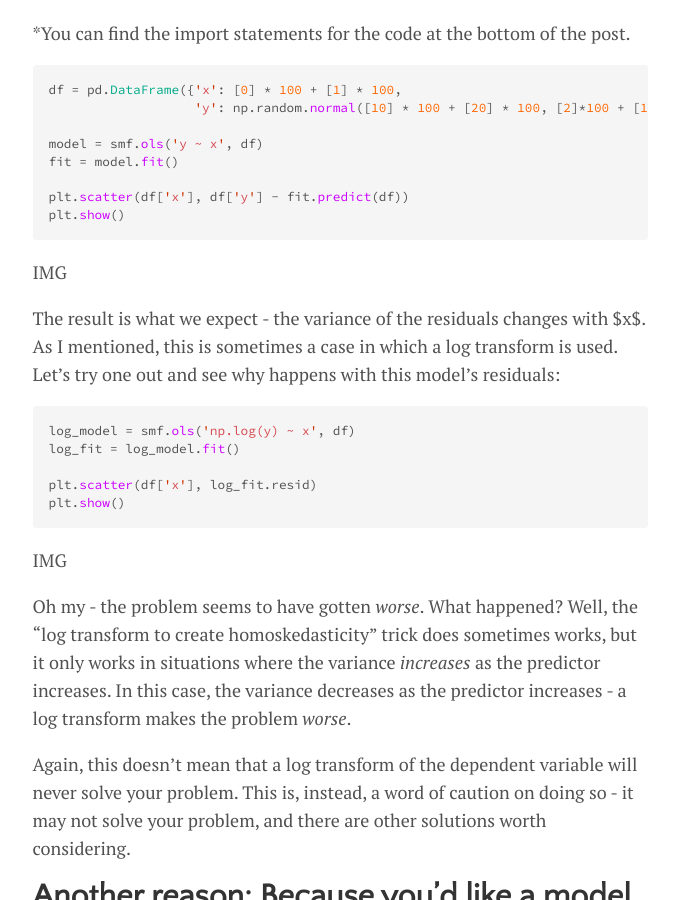
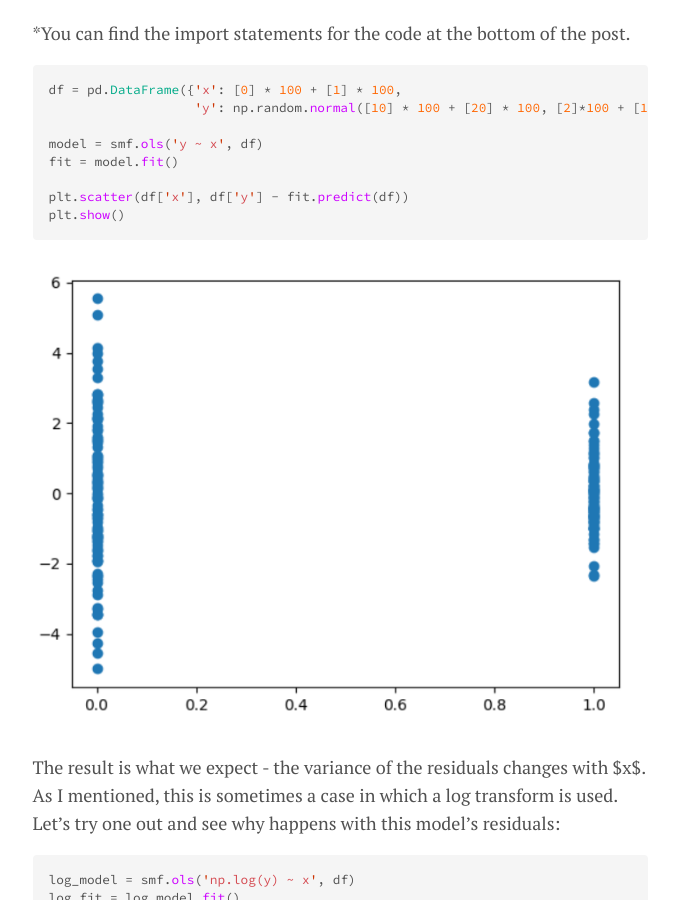
Before and after one commit to lmc2179/lmc2179.github.io, a Jekyll site: the page built from drafts/multiplicative.md, in a window 1280 px wide and 900 px high, scrolled down 2371 px. Shown: the whole window, without its empty margins (300-978 px from the left). Built offline with Jekyll 4.4.1, drawn with Linux system fonts in a browser that asks for light colours; formulas are drawn with MathJax 3.

Commit message:
Update multiplicative.md

````diff
--- a/drafts/multiplicative.md
+++ b/drafts/multiplicative.md
@@ -56,7 +56,7 @@ plt.scatter(df['x'], df['y'] - fit.predict(df))
 plt.show()
 ```
 
-IMG
+![Original data](https://raw.githubusercontent.com/lmc2179/lmc2179.github.io/master/assets/img/multiplicative/1.png)
 
 The result is what we expect - the variance of the residuals changes with $x$. As I mentioned, this is sometimes a case in which a log transform is used. Let's try one out and see why happens with this model's residuals:
 
@@ -68,7 +68,7 @@ plt.scatter(df['x'], log_fit.resid)
 plt.show()
 ```
 
-IMG
+![Original data](https://raw.githubusercontent.com/lmc2179/lmc2179.github.io/master/assets/img/multiplicative/2.png)
 
 Oh my - the problem seems to have gotten _worse_. What happened? Well, the "log transform to create homoskedasticity" trick does sometimes works, but it only works in situations where the variance _increases_ as the predictor increases. In this case, the variance decreases as the predictor increases - a log transform makes the problem _worse_.
 
@@ -151,7 +151,7 @@ plt.xlabel('Month')
 plt.show()
 ```
 
-IMG
+![Original data](https://raw.githubusercontent.com/lmc2179/lmc2179.github.io/master/assets/img/multiplicative/3.png)
 
 Note that the size of the swings are proportional to the average level of the series - years with a higher average also have larger seasonal swings.
 
@@ -170,7 +170,7 @@ plt.legend()
 plt.show()
 ```
 
-IMG
+![Original data](https://raw.githubusercontent.com/lmc2179/lmc2179.github.io/master/assets/img/multiplicative/4.png)
 
 (Note that the LL model outputs on the log scale, so we need to $exp$ the predictions.)
 
@@ -188,7 +188,7 @@ qqplot(log_linear_model_fit.resid, line='s', ax=ax2)
 plt.show()
 ```
 
-IMG
+![Original data](https://raw.githubusercontent.com/lmc2179/lmc2179.github.io/master/assets/img/multiplicative/5.png)
 
 So far, so good. But really we're more interested in the prediction error of the two models
 
````
Also changed, not shown: other parts of drafts/multiplicative.md (+2 -0 lines).
